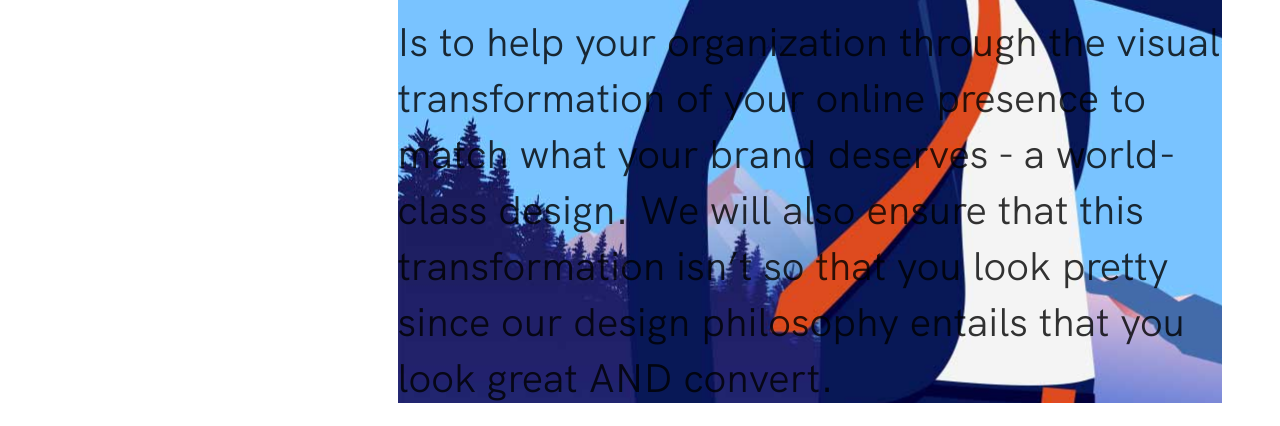
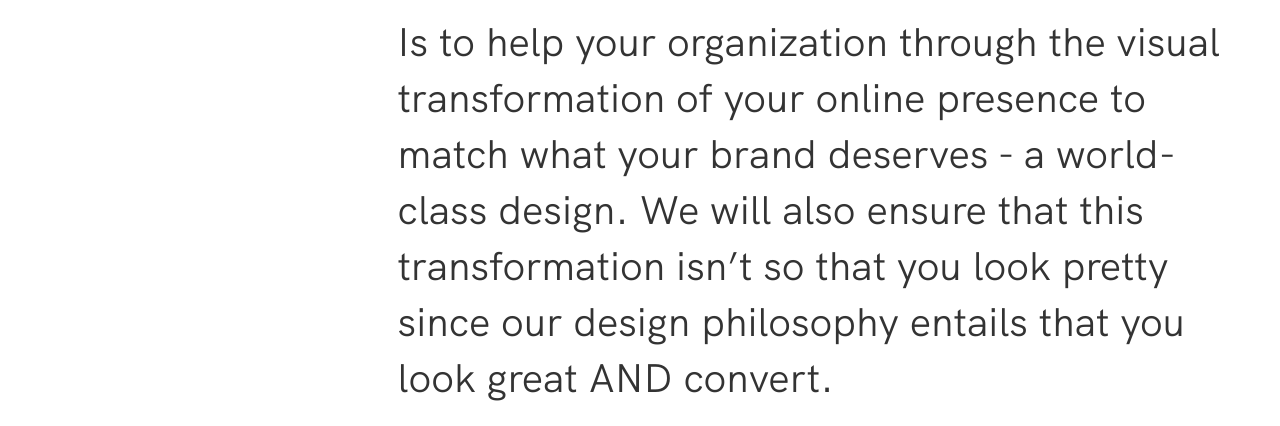
Before and after one commit to krmuthu/ronadesign, a Gatsby site: page /about-us in a window 1280 px wide. Shown: the part 716-1142 px from the top of the page. Built offline with nearby package versions, Linux system fonts and the light colour scheme; Gatsby itself is replaced by a stand-in of ours.

Commit message:
disable image for about

```diff
--- a/src/css/about-us.css
+++ b/src/css/about-us.css
@@ -1,5 +1,5 @@
 .about {
-        background-image: url('../images/about.jpg');
+        /*background-image: url('../images/about.jpg');*/
 
     }
 @media (min-width: 901px) {
```
